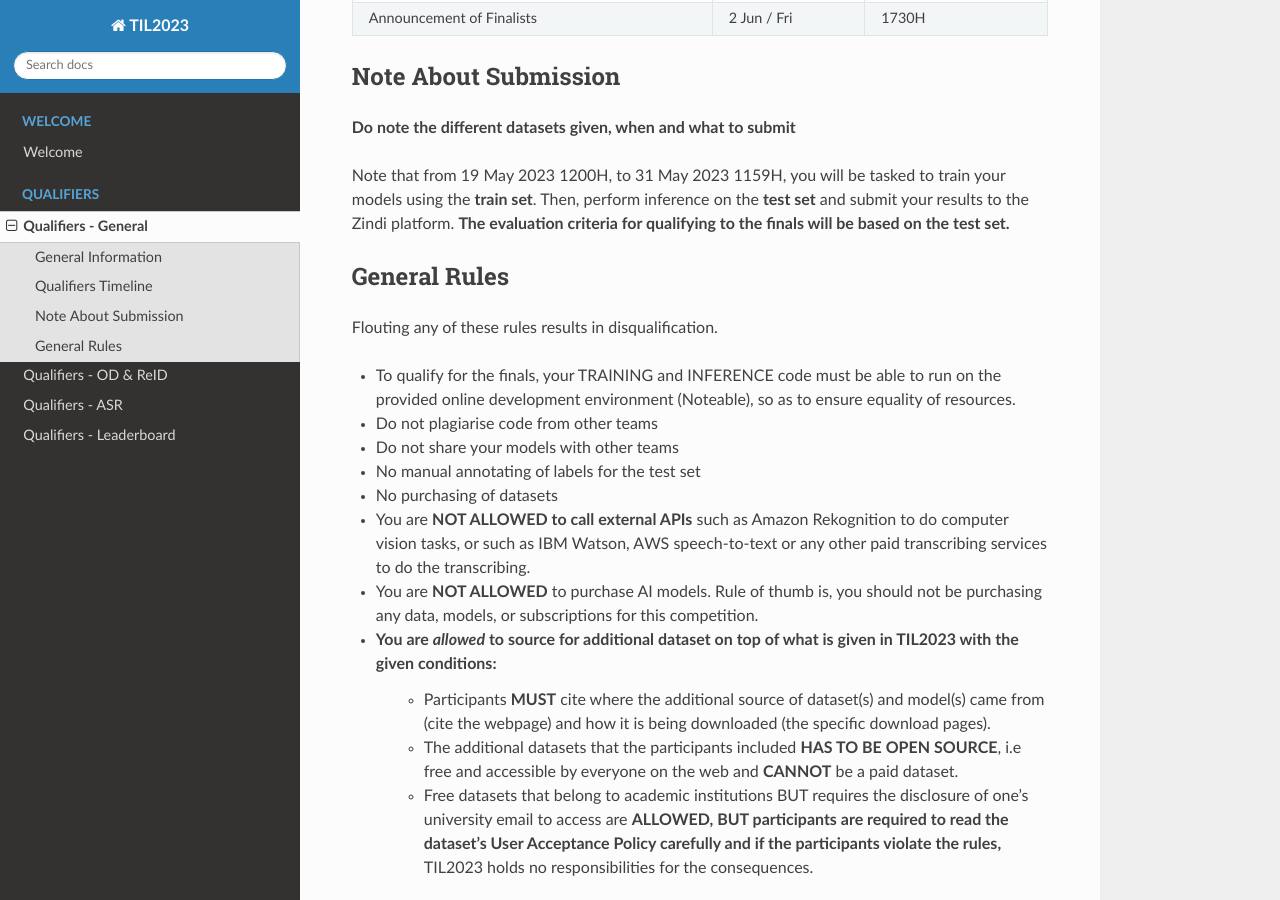
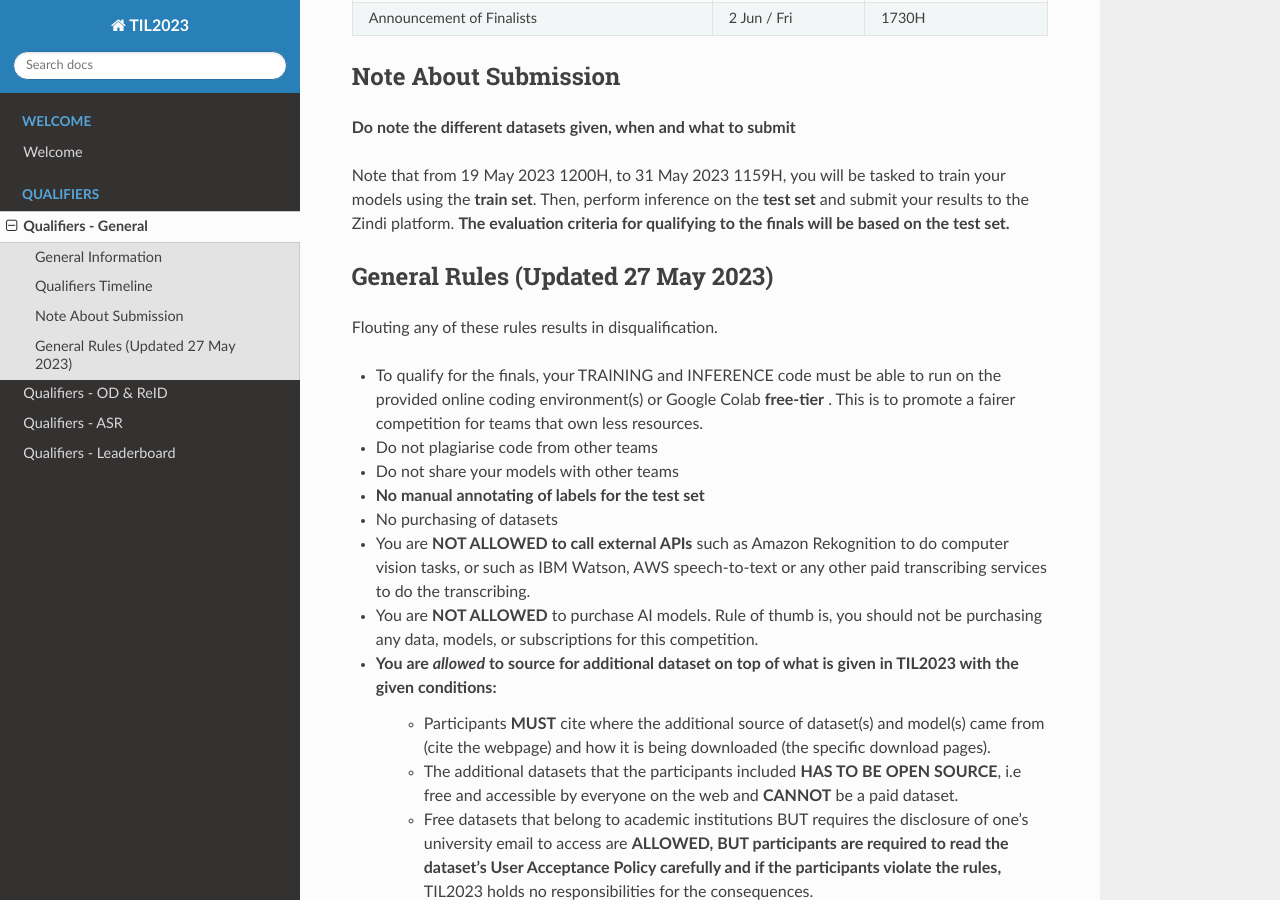
Before and after one commit to til-23/til-23-info-public, a Sphinx documentation site: the page built from source/qualifiers-intro.rst, in a window 1280 px wide and 900 px high, scrolled down 675 px. Built offline with Sphinx 7.4.7 and the Read the Docs theme 2.0.0, drawn with Linux system fonts in a browser that asks for light colours.

Commit message:
Update rules.

```diff
--- a/source/qualifiers-intro.rst
+++ b/source/qualifiers-intro.rst
@@ -50,15 +50,16 @@ Note About Submission
 Note that from 19 May 2023 1200H, to 31 May 2023 1159H, you will be tasked to train your models using the **train set**. Then, perform inference on the **test set** and submit your results to the Zindi platform. **The evaluation criteria for qualifying to the finals will be based on the test set.**
 
 
-General Rules
-#############
+General Rules (Updated 27 May 2023)
+###################################
 
 Flouting any of these rules results in disqualification.
 
-- To qualify for the finals, your TRAINING and INFERENCE code must be able to run on the provided online development environment (Noteable), so as to ensure equality of resources.
+- To qualify for the finals, your TRAINING and INFERENCE code must be able to run on the provided online coding environment(s) or Google Colab **free-tier** .
+  This is to promote a fairer competition for teams that own less resources.
 - Do not plagiarise code from other teams
 - Do not share your models with other teams
-- No manual annotating of labels for the test set
+- **No manual annotating of labels for the test set**
 - No purchasing of datasets
 - You are **NOT ALLOWED to call external APIs** such as Amazon Rekognition to do computer vision tasks, or such as IBM Watson, AWS speech-to-text or any other paid transcribing services to do the transcribing.
 - You are **NOT ALLOWED** to purchase AI models. Rule of thumb is, you should not be purchasing any data, models, or subscriptions for this competition.
```
